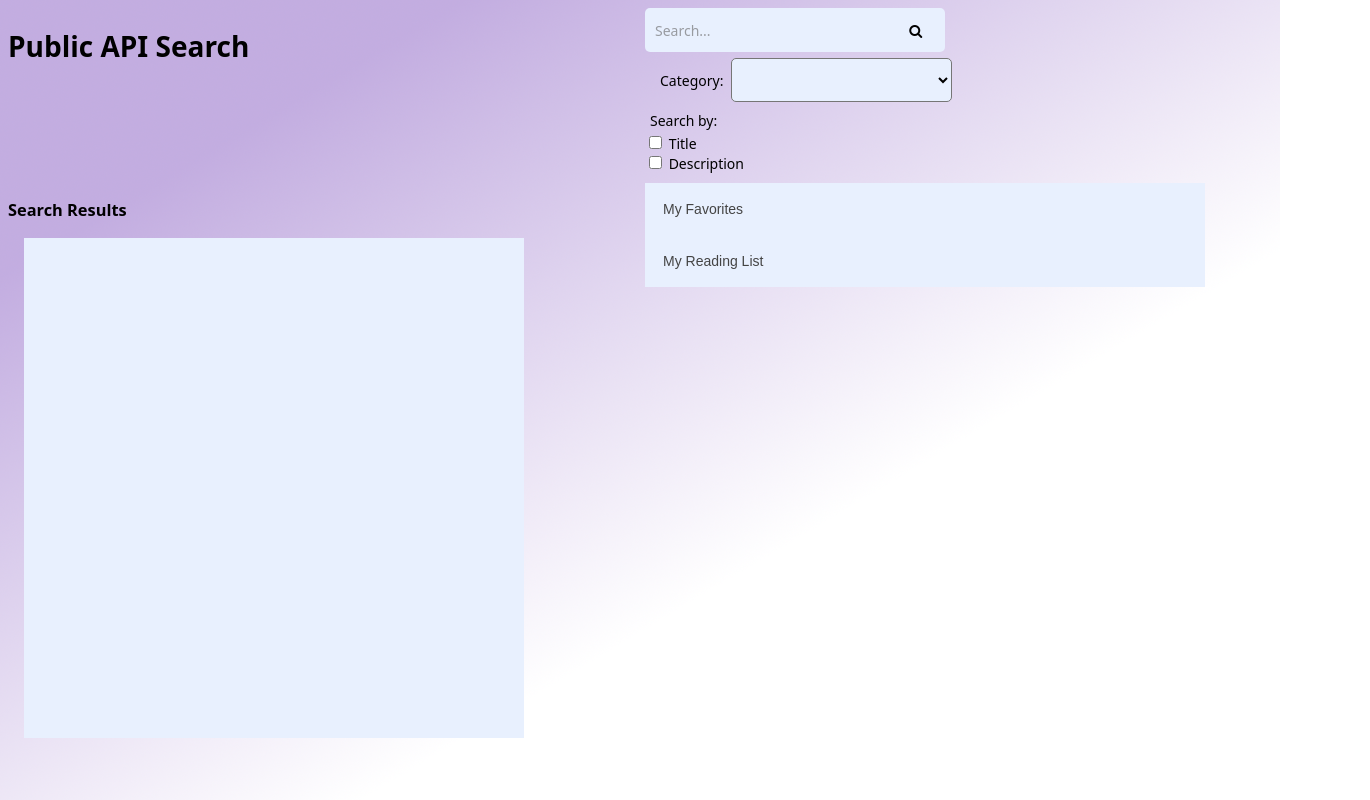
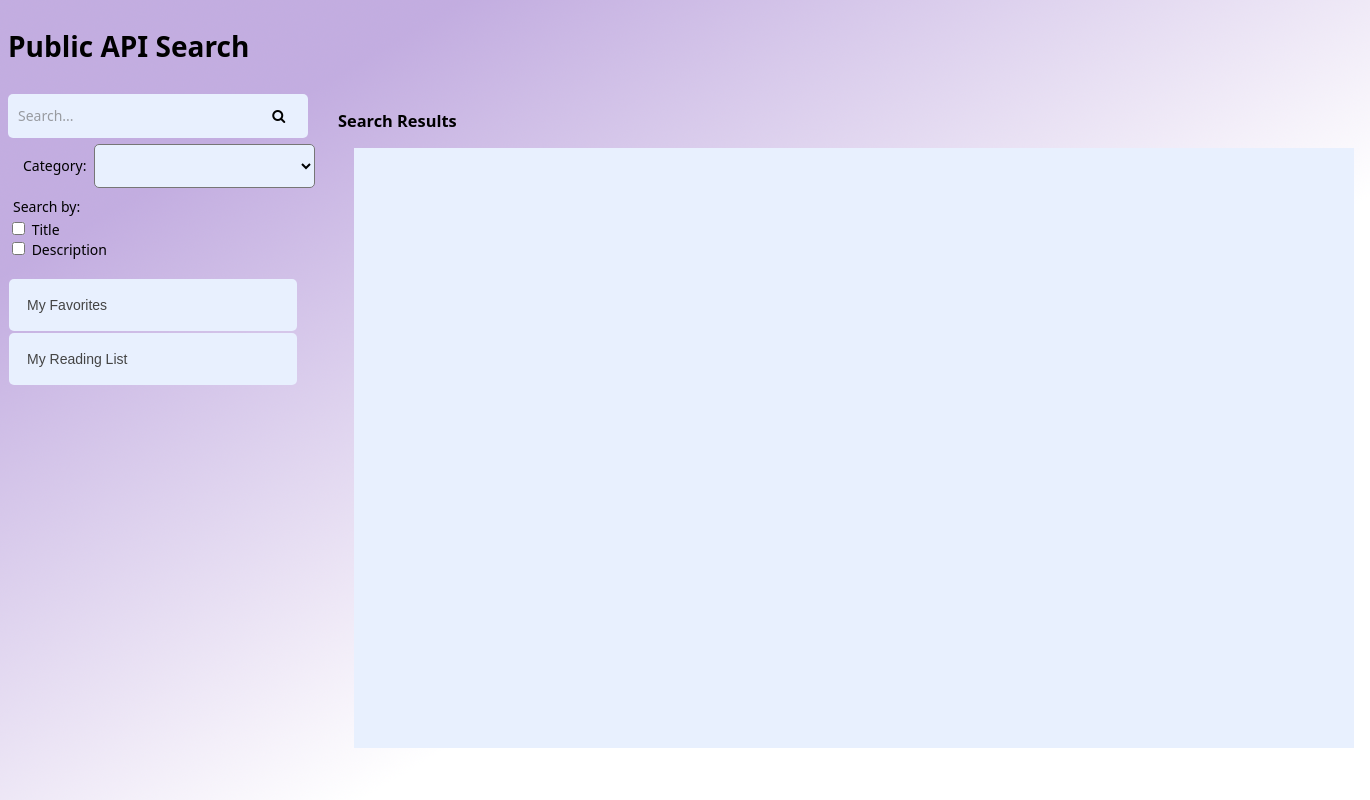
Before and after one commit to AmmonRoberts/DGM-3760-final-project, a plain HTML site: page index.html in a window 1280 px wide. Shown: the whole page, 1370 px wide, since content can reach past the window. Drawn offline with Linux system fonts and the light colour scheme; no server answers.

Commit message:
Rearranged the UI

```diff
--- a/index.html
+++ b/index.html
@@ -10,11 +10,11 @@
 
 <body>
   <div id="app">
-    <div class="row1 column1">
+    <div class="header">
       <h1>Public API Search</h1>
     </div>
 
-    <div class="row1 column2">
+    <div class="sidebar">
       <form role="search" id="searchBox">
         <input type="search" id="searchText" class="searchBox" placeholder="Search..." aria-label="Search through site content">
         <button id="search" class="searchButton">
@@ -34,18 +34,7 @@
         <input type="checkbox" id="description" name="description" value="Description">
         <label for="description">Description</label><br>
       </form>
-    </div>
-
-
-    <div class="row2 column1">
-      <h3>Search Results</h3>
-
-
-      <div id="searchResults"></div>
-    </div>
-
-    <div class="row2 column2">
-
+      <br>
       <div class="accordionButtons">
         <button class="accordion">My Favorites</button>
         <div id="favorites" class="panel"></div>
@@ -55,6 +44,12 @@
       </div>
     </div>
 
+
+    <div class="content">
+      <h3>Search Results</h3>
+      <div id="searchResults"></div>
+    </div>
+
   </div>
   <script src="./src/main.js" type="module"></script>
 </body>
--- a/src/main.js
+++ b/src/main.js
@@ -194,7 +194,7 @@ const addToList = async (book) => {
         })
 }
 
-const getAllBooks = async () => {
+const getAllLists = async () => {
     savedArray = []
     favoritesArray = []
 
@@ -252,4 +252,4 @@ const getAllBooks = async () => {
 
         })
 }
-getAllBooks()
+getAllLists()
--- a/styles/styles.css
+++ b/styles/styles.css
@@ -44,9 +44,10 @@ p {
 
 #app {
   display: grid;
-  grid-template-columns: repeat(2, 1fr);
-  gap: 10px;
-  grid-auto-rows: minmax(50px, auto);
+  grid-gap: 10px;
+  grid-template-areas:
+    "header header header"
+    "sidebar content content";
 }
 
 #searchText {
@@ -99,13 +100,9 @@ p {
 #searchResults {
   margin: 1rem;
   overflow: auto;
-  width: 500px;
-  height: 500px;
+  width: 1000px;
+  height: 600px;
   background-color: #e8f0fe;
-}
-
-.accordionButtons {
-  grid-column: 2;
 }
 
 .accordion {
@@ -113,13 +110,14 @@ p {
   color: #444;
   cursor: pointer;
   padding: 18px;
-  width: 70vh;
+  width: 90%;
   border: none;
   text-align: left;
   outline: none;
   font-size: 14px;
   transition: 0.4s;
-  margin: 0;
+  margin: 1px;
+  border-radius: 5px;
 
 }
 
@@ -135,25 +133,19 @@ p {
   overflow: auto;
   height: 30vh;
   background-color: #e8f0fe;
-  width: 70vh;
+  width: 90%;
 }
 
-.row1 {
-  grid-row: 1;
+.header {
+  grid-area: header;
 
 }
 
-.row2 {
-  grid-row: 2;
+.content {
+  grid-area: content;
+}
+
+.sidebar {
+  grid-area: sidebar;
 
 }
-
-.column1 {
-  grid-column: 1;
-
-}
-
-.column2 {
-  grid-column: 2;
-
-}
```
